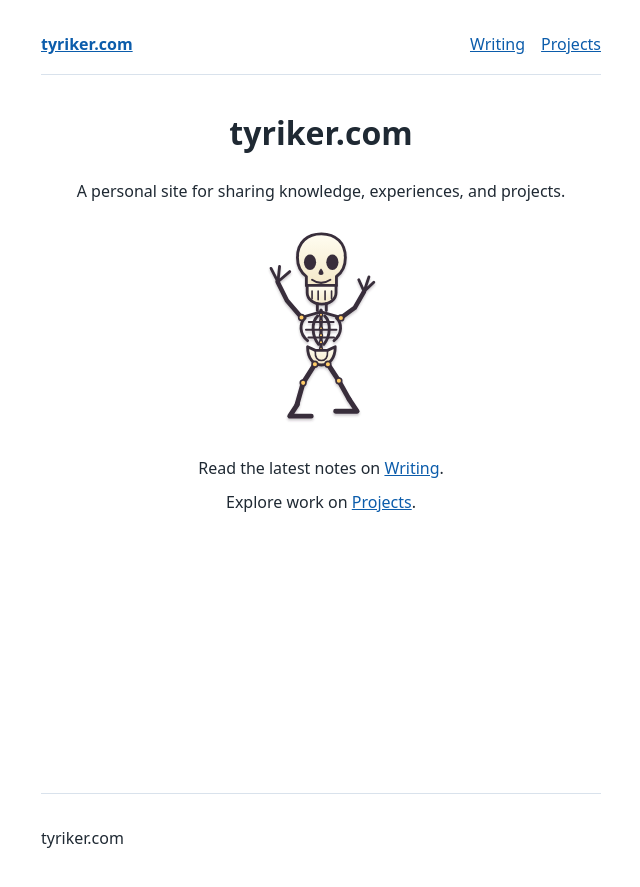
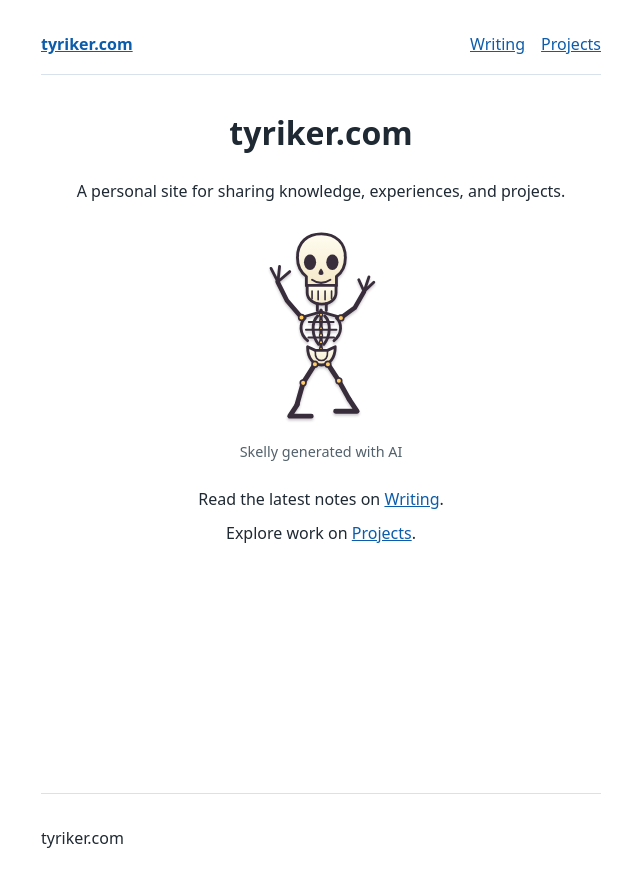
Before and after one commit to tyriker/tyriker.github.io, a Jekyll site: the page built from docs/index.md, in a window 1280 px wide. Shown: the top 887 px of the page, without its empty margins (319-959 px from the left). Built offline with Jekyll 4.4.1, drawn with Linux system fonts in a browser that asks for light colours.

Commit message:
Add caption to home page skeleton illustration

```diff
--- a/docs/assets/css/style.css
+++ b/docs/assets/css/style.css
@@ -75,7 +75,8 @@ img {
 
 .skelly-wrap {
   display: flex;
-  justify-content: center;
+  flex-direction: column;
+  align-items: center;
   margin: 1.5rem 0;
 }
 
@@ -83,6 +84,12 @@ img {
   width: 130px;
   max-width: 100%;
   height: auto;
+}
+
+.skelly-wrap figcaption {
+  color: #52616b;
+  font-size: 0.9rem;
+  margin-top: 0.5rem;
 }
 
 .home-nav {
--- a/docs/index.md
+++ b/docs/index.md
@@ -8,9 +8,10 @@ permalink: /
   <h1>tyriker.com</h1>
   <p>A personal site for sharing knowledge, experiences, and projects.</p>
 
-  <div class="skelly-wrap">
+  <figure class="skelly-wrap">
     <img src="{{ '/assets/skeleton.svg' | relative_url }}" alt="Cartoonish skeleton" width="130" height="203" class="skelly">
-  </div>
+    <figcaption>Skelly generated with AI</figcaption>
+  </figure>
 
   <ul class="home-nav">
     <li>Read the latest notes on <a href="{{ '/writing/' | relative_url }}">Writing</a>.</li>
```
